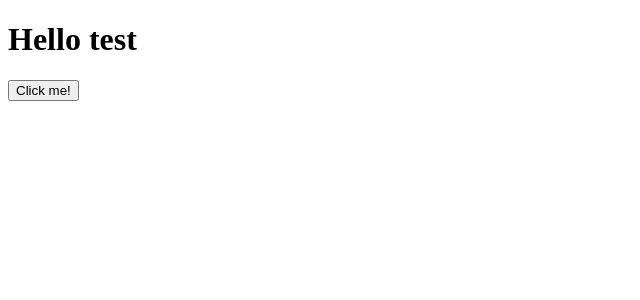
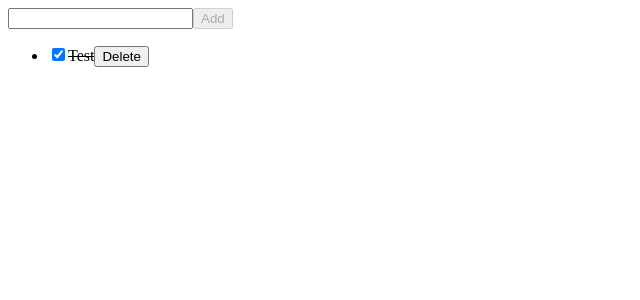
Before and after one commit to DerElchausdemAll/dnd-todo-app, a React (Create React App) app: page / in a window 1280 px wide. Shown: the top 300 px of the page, without its empty margins (0-640 px from the left). Built offline with nearby package versions, Linux system fonts and the light colour scheme.

Commit message:
todo-app

```diff
--- a/src/App.jsx
+++ b/src/App.jsx
@@ -1,13 +1,66 @@
-import React from "react";
-import Button from "../src/components/Button";
+import React, { useState } from "react";
 
 const App = () => {
-  return (
-    <div>
-      <h1>Hello test</h1>
-      <Button>Click me!</Button>
-    </div>
-  );
+	const [value, setValue] = useState("");
+	const [todos, setTodos] = useState([{ name: "Test", isChecked: true }]);
+	return (
+		<div>
+			<div>
+				<input
+					type="text"
+					value={value}
+					onChange={event_ => {
+						setValue(event_.target.value);
+					}}
+				/>
+				<button
+					disabled={!value}
+					onClick={() => {
+						setTodos([...todos, { name: value, isChecked: false }]);
+						setValue("");
+					}}
+				>
+					Add
+				</button>
+			</div>
+			<ul>
+				{todos.map((todo, index) => {
+					return (
+						<li key={index}>
+							<label>
+								<input
+									type="checkbox"
+									checked={todo.isChecked}
+									onChange={() => {
+										console.log(`Item: ${index + 1}`);
+										const update = [...todos];
+										update[index].isChecked = !update[index].isChecked;
+										setTodos(update);
+									}}
+								/>
+								<span
+									style={{
+										textDecoration: todo.isChecked ? "line-through" : "none",
+									}}
+								>
+									{todo.name}
+								</span>
+							</label>
+							<button
+								onClick={() => {
+									const update = [...todos];
+									update.splice(index, 1);
+									setTodos(update);
+								}}
+							>
+								Delete
+							</button>
+						</li>
+					);
+				})}
+			</ul>
+		</div>
+	);
 };
 
 export default App;
```
